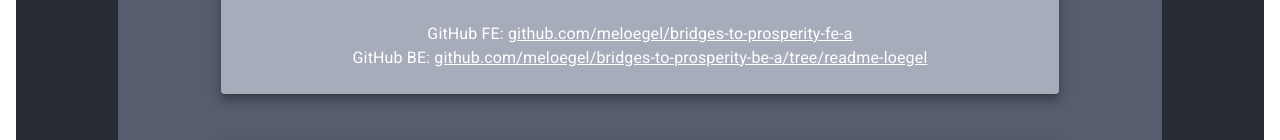
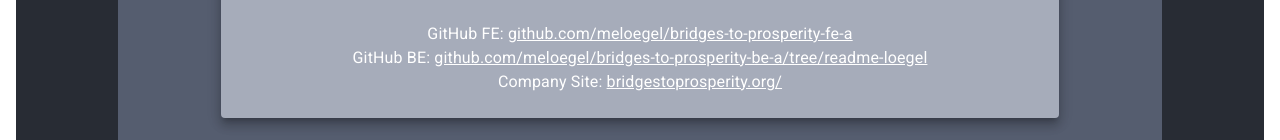
Before and after one commit to meloegel/portfolio, a React (Create React App) app: page / in a window 1280 px wide. Both pictures are taken after a click on the button 1026 px from the left and 1253 px from the top of the page. Shown: the part 1280-1420 px from the top of the page. Built offline with nearby package versions, Linux system fonts and the light colour scheme.

Commit message:
updated proExp

```diff
--- a/src/components/proExp.js
+++ b/src/components/proExp.js
@@ -88,6 +88,7 @@
                             <CardContent>
                                 <Typography variant="body1" style={{ color: 'white' }}>GitHub FE: <a className='cardLink' href='https://github.com/meloegel/bridges-to-prosperity-fe-a'>github.com/meloegel/bridges-to-prosperity-fe-a</a></Typography>
                                 <Typography variant="body1" style={{ color: 'white' }}>GitHub BE: <a className='cardLink' href='https://github.com/meloegel/bridges-to-prosperity-be-a/tree/readme-loegel'>github.com/meloegel/bridges-to-prosperity-be-a/tree/readme-loegel</a></Typography>
+                                <Typography variant="body1" style={{ color: 'white' }}>Company Site: <a className='cardLink' href='https://www.bridgestoprosperity.org/'>bridgestoprosperity.org/</a></Typography>
                             </CardContent>
                         </Collapse>
                     </Card>
```
